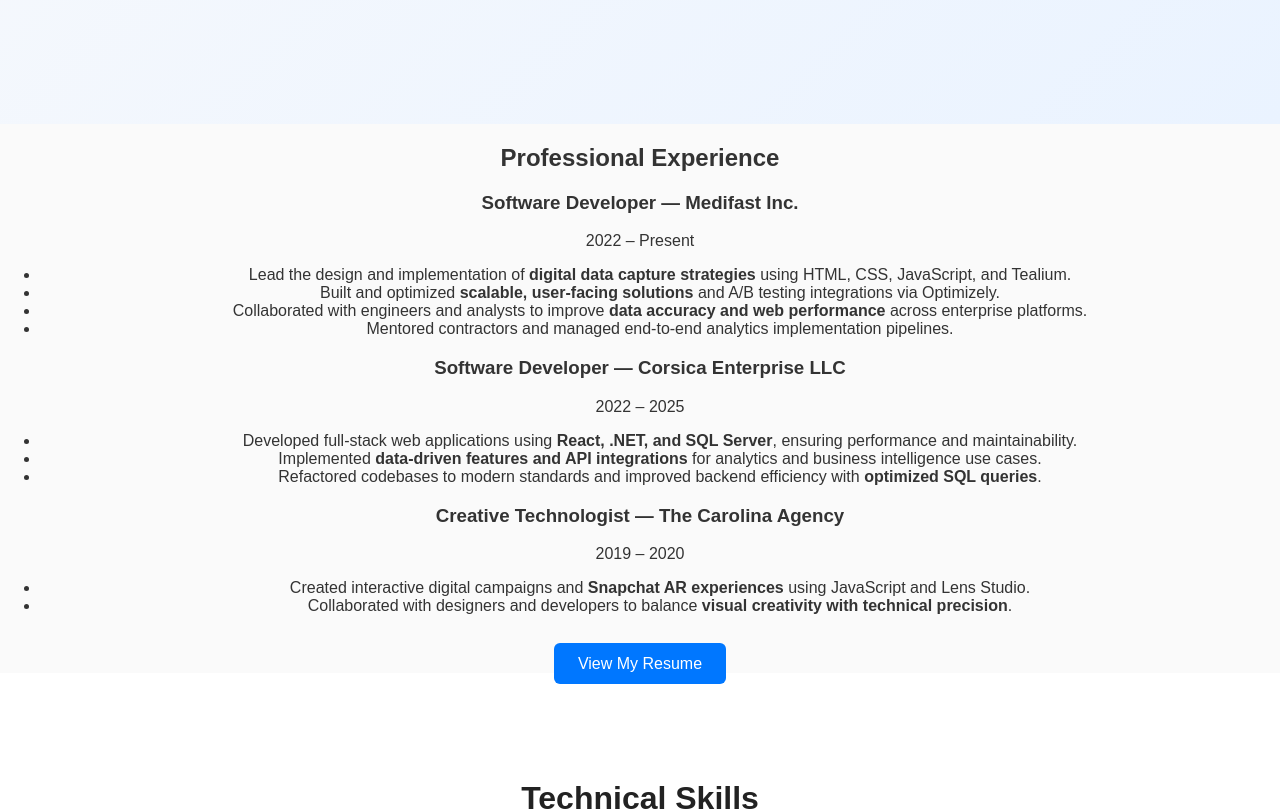
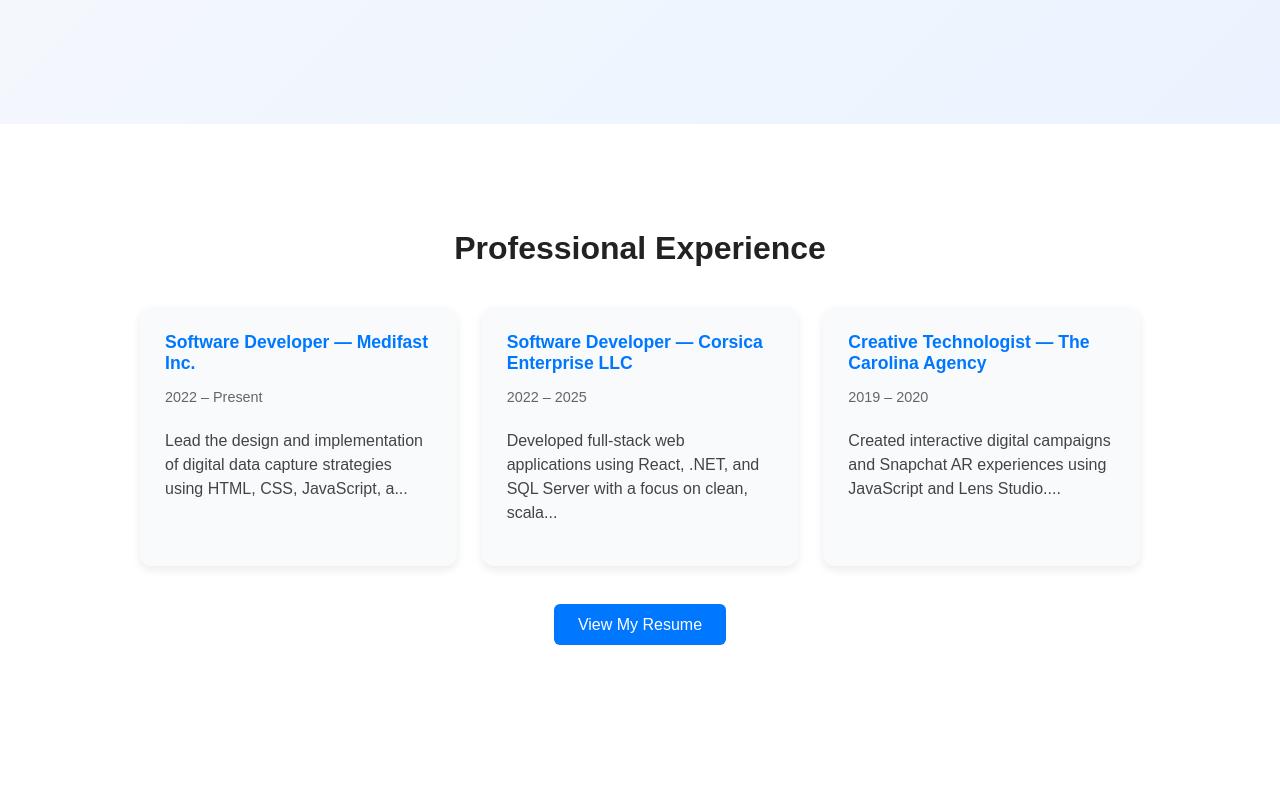
Before and after one commit to gracestafford643-jpg/stafford-portfolio, a React (Create React App) app: page / in a window 1280 px wide. Shown: the part 760-1571 px from the top of the page. Built offline with nearby package versions, Linux system fonts and the light colour scheme.

Commit message:
Updated Experience Section and NavBar

```diff
--- a/src/components/Experience.css
+++ b/src/components/Experience.css
@@ -1,6 +1,82 @@
+.experience-section {
+  padding: 80px 20px;
+  background-color: #ffffff;
+  text-align: center;
+}
+
+.experience-section h2 {
+  font-size: 2rem;
+  color: #222;
+  margin-bottom: 40px;
+}
+
+.experience-grid {
+  display: grid;
+  grid-template-columns: repeat(auto-fit, minmax(280px, 1fr));
+  gap: 25px;
+  max-width: 1000px;
+  margin: 0 auto;
+}
+
+.experience-card {
+  background: #f9fafc;
+  border-radius: 12px;
+  padding: 25px;
+  box-shadow: 0 4px 10px rgba(0, 0, 0, 0.08);
+  cursor: pointer;
+  transition: all 0.3s ease;
+  text-align: left;
+}
+
+.experience-card:hover {
+  transform: translateY(-4px);
+  box-shadow: 0 8px 16px rgba(0, 0, 0, 0.1);
+}
+
+.card-header {
+  display: flex;
+  flex-direction: column;
+  margin-bottom: 10px;
+}
+
+.card-header h3 {
+  font-size: 1.1rem;
+  color: #0077ff;
+  margin: 0;
+}
+
+.date {
+  color: #666;
+  font-size: 0.9rem;
+}
+
+.summary {
+  color: #444;
+  margin-top: 8px;
+  line-height: 1.5;
+}
+
+.details {
+  list-style: disc;
+  margin-top: 12px;
+  padding-left: 18px;
+  color: #333;
+  line-height: 1.6;
+}
+
+.details li {
+  margin-bottom: 6px;
+}
+
+.experience-card.active {
+  background: #eaf3ff;
+  transform: scale(1.02);
+}
+
+/* Resume Button */
 .resume-button-wrapper {
   text-align: center;
-  margin-top: 40px;
+  margin-top: 50px;
 }
 
 .resume-btn {
--- a/src/components/Experience.jsx
+++ b/src/components/Experience.jsx
@@ -1,47 +1,48 @@
-import React from "react";
+import React, { useState } from "react";
 import "./Experience.css";
+import { projects } from "../data"; // adjust path if needed
 
-function Experience() {
+export default function Experience() {
+  const [activeIndex, setActiveIndex] = useState(null);
+
+  const handleCardClick = (index) => {
+    setActiveIndex(activeIndex === index ? null : index);
+  };
+
   return (
     <section id="experience" className="experience-section">
       <h2>Professional Experience</h2>
 
-      <div className="experience-container">
+      <div className="experience-grid">
+        {projects.map((proj, i) => (
+          <div
+            key={i}
+            className={`experience-card ${activeIndex === i ? "active" : ""}`}
+            onClick={() => handleCardClick(i)}
+          >
+            <div className="card-header">
+              <h3>{proj.title}</h3>
+              <p className="date">{proj.date}</p>
+            </div>
 
-        {/* MEDIFAST */}
-        <div className="experience-card">
-          <h3>Software Developer — Medifast Inc.</h3>
-          <p className="date">2022 – Present</p>
-          <ul>
-            <li>Lead the design and implementation of <strong>digital data capture strategies</strong> using HTML, CSS, JavaScript, and Tealium.</li>
-            <li>Built and optimized <strong>scalable, user-facing solutions</strong> and A/B testing integrations via Optimizely.</li>
-            <li>Collaborated with engineers and analysts to improve <strong>data accuracy and web performance</strong> across enterprise platforms.</li>
-            <li>Mentored contractors and managed end-to-end analytics implementation pipelines.</li>
-          </ul>
-        </div>
+            {/* Summary when collapsed */}
+            {activeIndex !== i && (
+              <p className="summary">{proj.description[0].slice(0, 100)}...</p>
+            )}
 
-        {/* CORSICA */}
-        <div className="experience-card">
-          <h3>Software Developer — Corsica Enterprise LLC</h3>
-          <p className="date">2022 – 2025</p>
-          <ul>
-            <li>Developed full-stack web applications using <strong>React, .NET, and SQL Server</strong>, ensuring performance and maintainability.</li>
-            <li>Implemented <strong>data-driven features and API integrations</strong> for analytics and business intelligence use cases.</li>
-            <li>Refactored codebases to modern standards and improved backend efficiency with <strong>optimized SQL queries</strong>.</li>
-          </ul>
-        </div>
-
-        {/* CAROLINA AGENCY */}
-        <div className="experience-card">
-          <h3>Creative Technologist — The Carolina Agency</h3>
-          <p className="date">2019 – 2020</p>
-          <ul>
-            <li>Created interactive digital campaigns and <strong>Snapchat AR experiences</strong> using JavaScript and Lens Studio.</li>
-            <li>Collaborated with designers and developers to balance <strong>visual creativity with technical precision</strong>.</li>
-          </ul>
-        </div>
+            {/* Full list when expanded */}
+            {activeIndex === i && (
+              <ul className="details">
+                {proj.description.map((item, idx) => (
+                  <li key={idx}>{item}</li>
+                ))}
+              </ul>
+            )}
+          </div>
+        ))}
       </div>
 
+      {/* View Resume Button */}
       <div className="resume-button-wrapper">
         <a
           href="/Grace_Stafford_Resume.pdf"
@@ -55,5 +56,3 @@ function Experience() {
     </section>
   );
 }
-
-export default Experience;
--- a/src/components/Navbar.jsx
+++ b/src/components/Navbar.jsx
@@ -6,7 +6,7 @@ export default function Navbar() {
     <nav className="navbar">
       <h2 className="logo">Grace</h2>
       <ul>
-        <li><a href="#projects">Projects</a></li>
+        <li><a href="#experience">Resume</a></li>
         <li><a href="#about">About</a></li>
         <li><a href="#contact">Contact</a></li>
       </ul>
--- a/src/data.js
+++ b/src/data.js
@@ -1,20 +1,30 @@
 export const projects = [
   {
-    title: "Tag Management - Medifast Inc.",
-    description:
-      "Rebuilt event tracking and analytics across Optavia’s digital properties using Tealium iQ, GA4, and Meta pixels for 1:1 parity and deduplication.",
-    link: "https://github.com/gracestafford" // Replace with real project or portfolio link
+    title: "Software Developer — Medifast Inc.",
+    date: "2022 – Present",
+    description: [
+      "Lead the design and implementation of digital data capture strategies using HTML, CSS, JavaScript, and Tealium.",
+      "Built and optimized scalable user-facing solutions and A/B testing integrations via Optimizely.",
+      "Collaborated cross-functionally to improve data accuracy and performance tracking across enterprise web platforms.",
+      "Mentored contractors and delivered high-impact analytics and experimentation projects on time."
+    ]
   },
   {
-    title: "Client Website - Freelance",
-    description:
-      "Designed and built a responsive WordPress site for a vacation rental client, integrating SEO and analytics tracking.",
-    link: "https://yourwebsite.com" // Replace with real link
+    title: "Software Developer — Corsica Enterprise LLC",
+    date: "2022 – 2025",
+    description: [
+      "Developed full-stack web applications using React, .NET, and SQL Server with a focus on clean, scalable architecture.",
+      "Designed and implemented data-driven features using API integrations and relational databases.",
+      "Improved performance and maintainability through optimized SQL queries and structured refactors."
+    ]
   },
   {
-    title: "CaseWorks - Corsica LLC",
-    description:
-      "A personal blog built with React and Markdown integration, featuring a clean design and content management through local JSON files.",
-    link: "https://yourblog.com" // Replace with real link
+    title: "Creative Technologist — The Carolina Agency",
+    date: "2019 – 2020",
+    description: [
+      "Created interactive digital campaigns and Snapchat AR experiences using JavaScript and Lens Studio.",
+      "Blended creative storytelling with front-end development to enhance user engagement.",
+      "Collaborated with designers and developers to balance visual creativity with technical precision."
+    ]
   }
 ];
```
